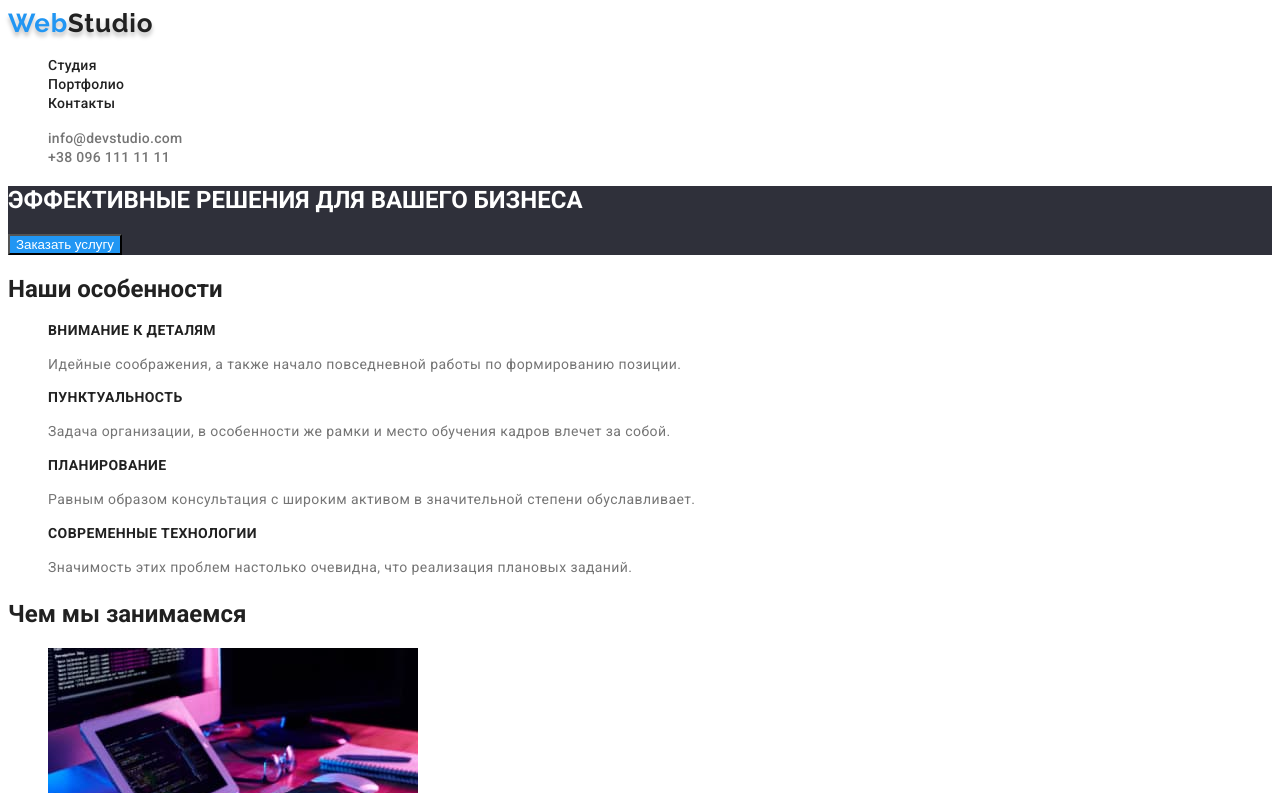
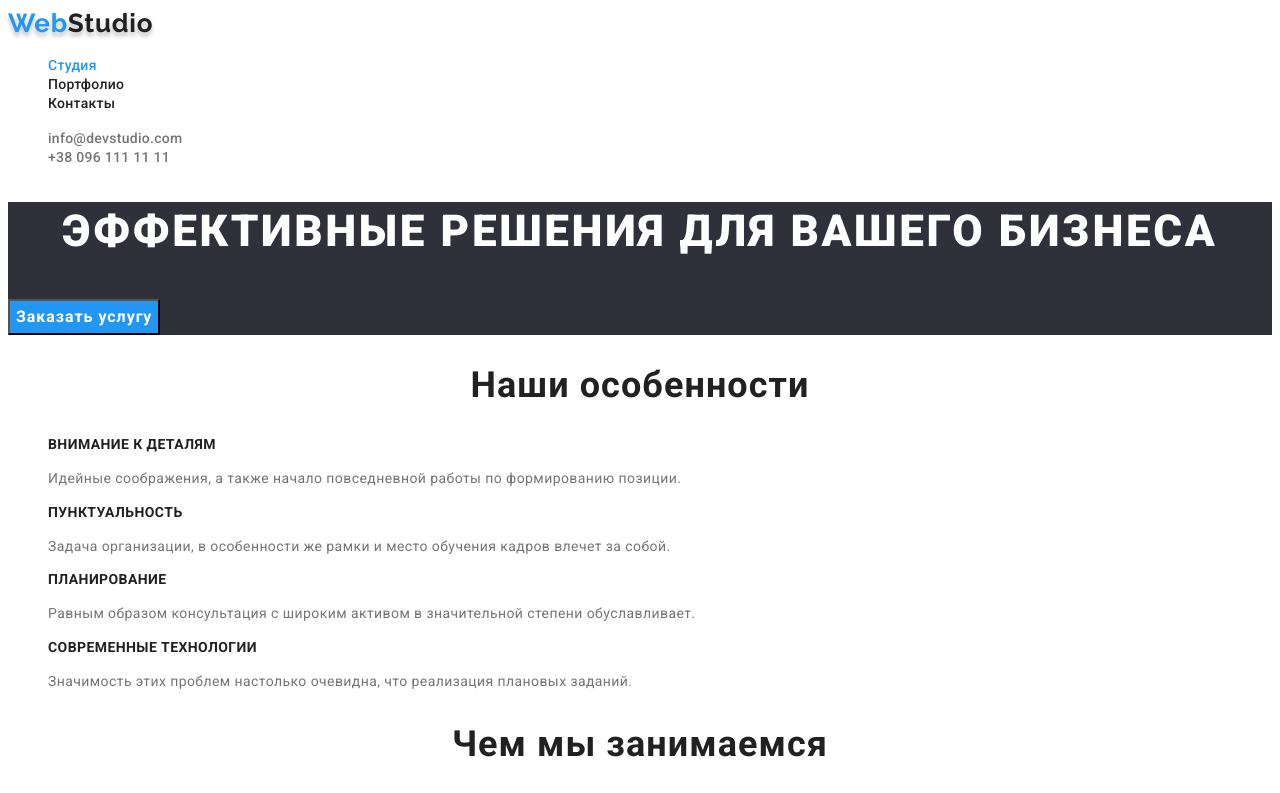
Before and after one commit to JulijaTomiak/JulijaTomiak-goit-markup-hw-03, a plain HTML site: page index.html in a window 1280 px wide. Shown: the top 793 px of the page. Drawn offline with Linux system fonts and the light colour scheme.

Commit message:
HW-2 correct

```diff
--- a/css/styles.css
+++ b/css/styles.css
@@ -41,19 +41,26 @@ ul {
 .site-nav .link:focus {
    color: var(--secondary-text-color);
 }
-.link {
-    color: #212121;
-    font-family: 'Roboto';
+
+.link-current {
+    color:var(--secondary-text-color);
     font-weight: 500;
     font-size: 14px;
     line-height: 1.14;
     letter-spacing: 0.02em;
 }
+.link {
+    color: #212121;
+    font-weight: 500;
+    font-size: 14px;
+    line-height: 1.14;
+    letter-spacing: 0.02em;
+
+}
 
 /*Контакти*/
 .contact-link {
     color: #757575;
-    font-family: 'Roboto';
     font-weight: 500;
     font-size: 14px;
     line-height: 1.14;
@@ -70,14 +77,27 @@ ul {
 }
 .order-list {
     color: #FFFFFF;
-    font-family: 'Roboto';
     text-transform: uppercase;
+    font-weight: 900;
+    font-size: 44px;
+    line-height: 1.363;
+    letter-spacing: 0.06em;
+    text-align: center;
+
 }
 /*Кнопка*/
 .order-button {
     color: #ffffff;
     background-color: #2196F3;
     cursor: pointer;
+    font-family: inherit;
+    font-weight: 700;
+    font-size: 16px;
+    line-height: 1.875;
+    display: flex;
+    align-items: center;
+    text-align: center;
+    letter-spacing: 0.06em;
 }
 .order-button:hover,
 .order-button:focus
@@ -89,15 +109,27 @@ ul {
 /*Особливості*/
 .feature-list {
     color: #757575;
-    font-family: 'Roboto';
     font-size: 14px;
     line-height: 1.71;
     letter-spacing: 0.03em;
 }
+/*Заголовки h2*/
+.feature-title,
+.project-title,
+.command-title {
+    color: var(--primary-text-color);
+    font-style: normal;
+    font-weight: 700;
+    font-size: 36px;
+    line-height: 1.166;
+    text-align: center;
+    letter-spacing: 0.03em;
+
+}
+
 
 .title {
     color: var(--primary-text-color);
-    font-family: 'Roboto';
     font-weight: 700;
     font-size: 14px;
     line-height: 1.14;
@@ -112,7 +144,6 @@ ul {
 
 .name-teammate {
     color: var(--primary-text-color);
-    font-family: 'Roboto';
     font-weight: 500;
     font-size: 16px;
     line-height: 1.187;
@@ -120,8 +151,7 @@ ul {
 }
 
 .work-pozition {
-    color: #757575;;
-    font-family: 'Roboto';
+    color: #757575;
     font-size: 16px;
     line-height: 1.187;
     letter-spacing: 0.03em;
@@ -133,28 +163,28 @@ footer {
 }
 .logo-footer {
     color: #ffffff;
+    font-family: 'Raleway';
 }
 .contact {
     color: #FFFFFF;
-    font-family: 'Roboto';
     font-size: 14px;
     line-height: 1.71;
     letter-spacing: 0.03em;
+    font-style: normal;
 }
 .footer-contact-link {
     color: rgba(255, 255, 255, 0.6);
-    font-family: 'Roboto';
     font-size: 14px;
     line-height: 1.71;
     letter-spacing: 0.03em;
-
+    font-style: normal;
 }
 
 /*Портфоліо*/
 
 /*Кнопки*/
 .portfolio-button {
-    font-family: 'Roboto';
+    font-family: inherit;
     font-weight: 500;
     font-size: 16px;
     line-height: 1.625;
@@ -172,7 +202,6 @@ footer {
 /*Проєкти*/
 .project-name {
     color: var(--primary-text-color);
-    font-family: 'Roboto';
     font-weight: 700;
     font-size: 18px;
     line-height: 2;
@@ -181,7 +210,6 @@ footer {
 
 .project-item {
     color: #757575;
-    font-family: 'Roboto';
     font-size: 16px;
     line-height: 1.875;
     letter-spacing: 0.03em;
--- a/index.html
+++ b/index.html
@@ -15,7 +15,7 @@
         <a class="logo" href="">Web<span>Studio</span></a>
         <nav>
         <ul class="site-nav">
-            <li><a href="" class="link">Студия</a></li>
+            <li><a href="" class="link-current">Студия</a></li>
             <li><a href="./portfolio.html" class="link">Портфолио</a></li>
             <li><a href="" class="link">Контакты</a></li>
         </ul>
```
Also changed, not shown: portfolio.html (+1 -1 lines).
